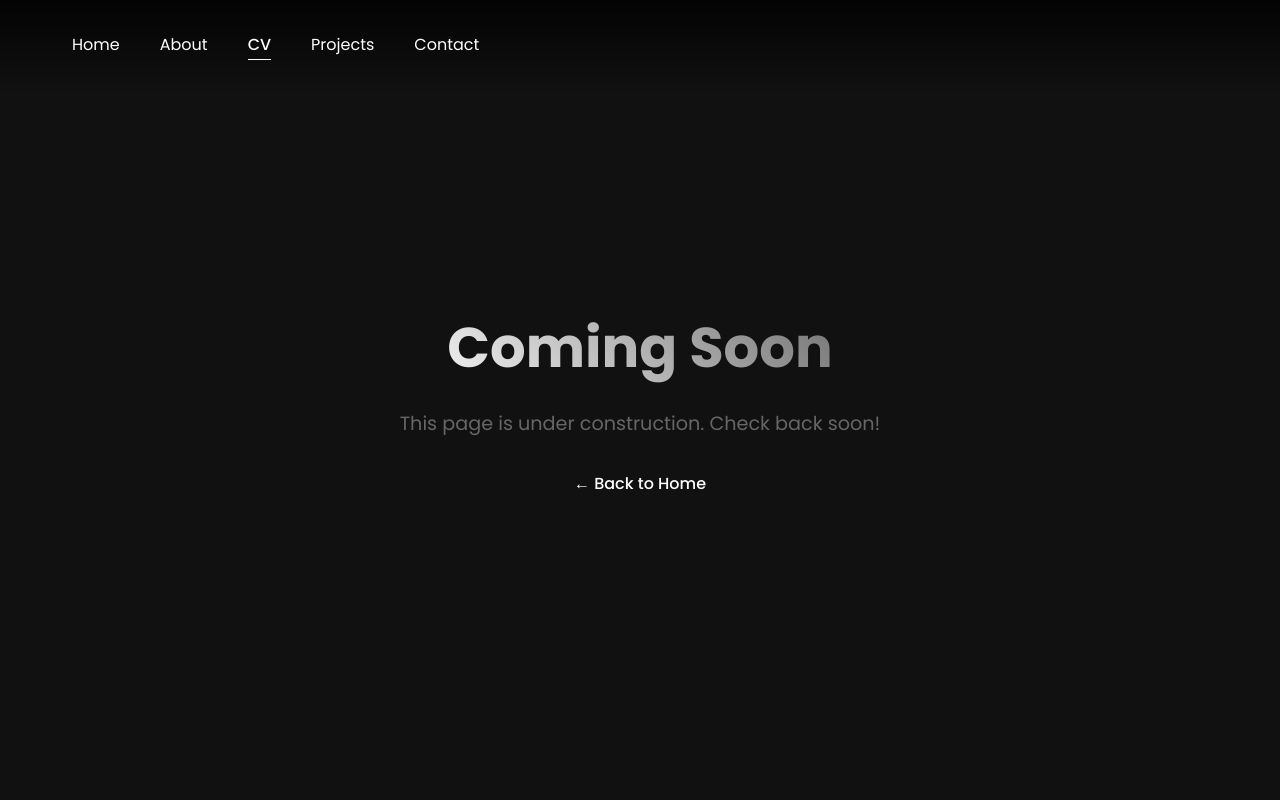
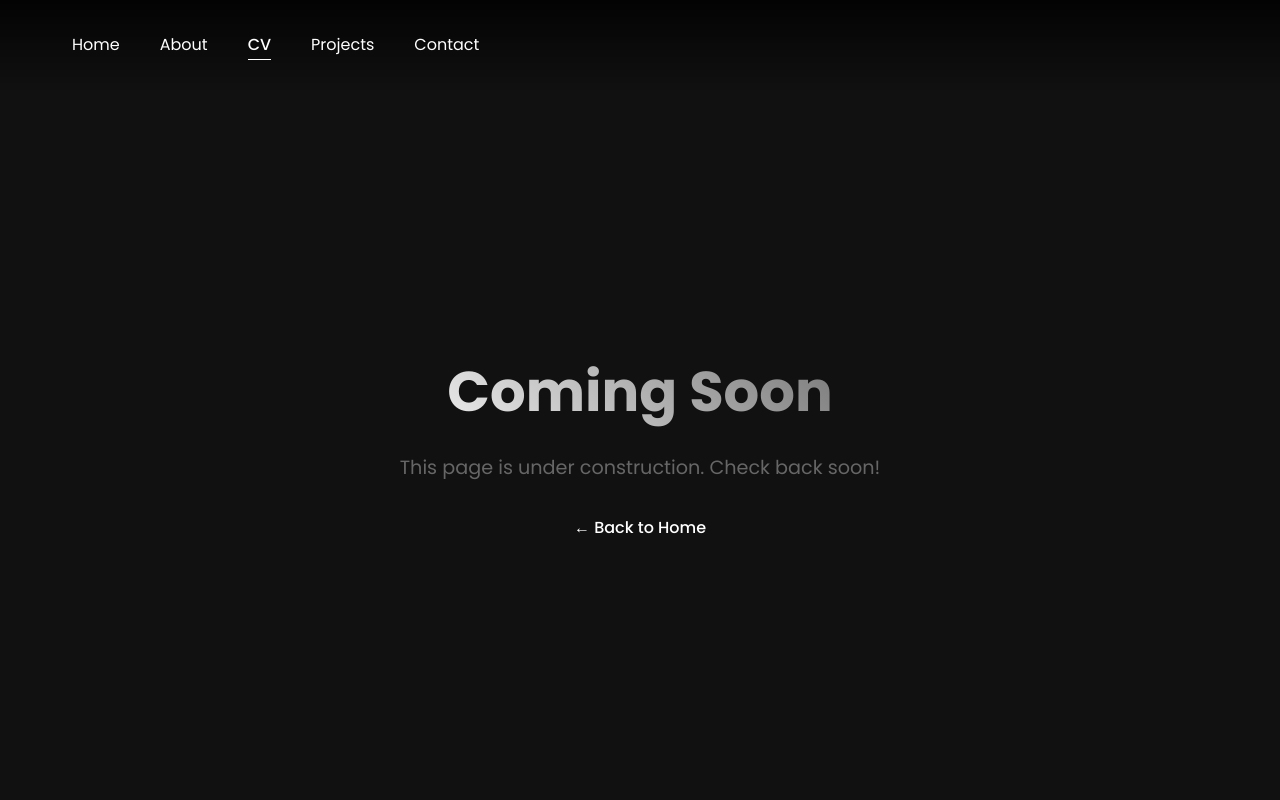
Before and after one commit to kcpcts/kcpcts.github.io, a plain HTML site: page cv.html in a window 1280 px wide. Shown: the top 800 px of the page. Drawn offline with Linux system fonts and the light colour scheme.

Commit message:
Update style.css

```diff
--- a/css/style.css
+++ b/css/style.css
@@ -17,6 +17,11 @@ body {
     line-height: 1.6;
     color: var(--text-color);
     background-color: var(--bg-color);
+    margin: 0;
+    padding: 0;
+    min-height: 100vh;
+    width: 100%;
+    overflow-x: hidden; /* Prevent horizontal scroll */
 }
 
 /* Navigation */
@@ -24,6 +29,8 @@ body {
     position: fixed;
     width: 100%;
     top: 0;
+    left: 0;
+    right: 0;
     z-index: 1000;
     padding: 2rem 0;
     background: linear-gradient(180deg, rgba(0,0,0,0.8) 0%, rgba(0,0,0,0) 100%);
@@ -266,8 +273,11 @@ body {
 
 /* Footer */
 footer {
+    width: 100%;
+    position: relative;
     background-color: #1a1a1a;
     padding: 3rem 5%;
+    margin-top: auto; /* Push footer to bottom if content is short */
 }
 
 .social-links {
@@ -563,11 +573,19 @@ button[type="submit"]:hover {
     justify-content: center;
     text-align: center;
     padding: 2rem;
+    padding-top: 120px; /* Add extra padding for header */
+    position: relative; /* Add this */
+    width: 100%; /* Add this */
+    max-width: 100%; /* Add this */
+    margin: 0; /* Add this */
 }
 
 .coming-soon-content {
     max-width: 600px;
+    width: 90%; /* Add this */
+    margin: 0 auto; /* Add this */
     animation: fadeInUp 0.8s ease forwards;
+    padding: 2rem; /* Add this */
 }
 
 .coming-soon-content h1 {
@@ -596,3 +614,9 @@ button[type="submit"]:hover {
 .back-home:hover {
     color: var(--accent-color);
 }
+
+main {
+    width: 100%;
+    min-height: 100vh;
+    position: relative;
+}
```
